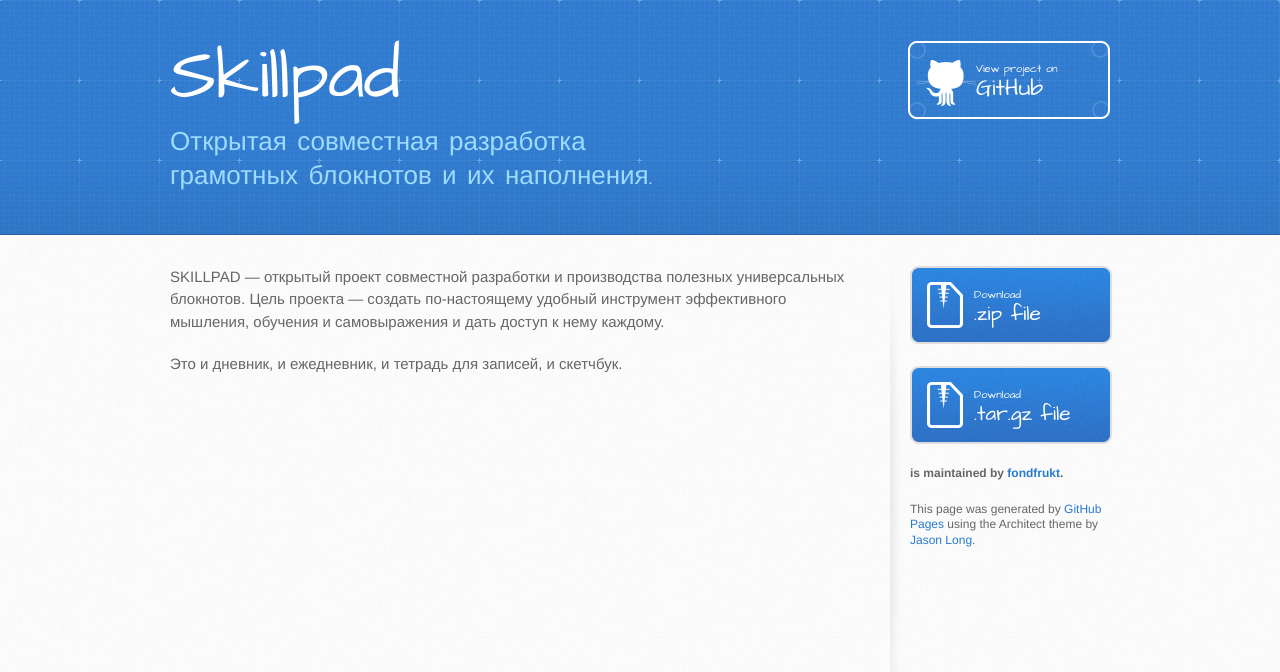
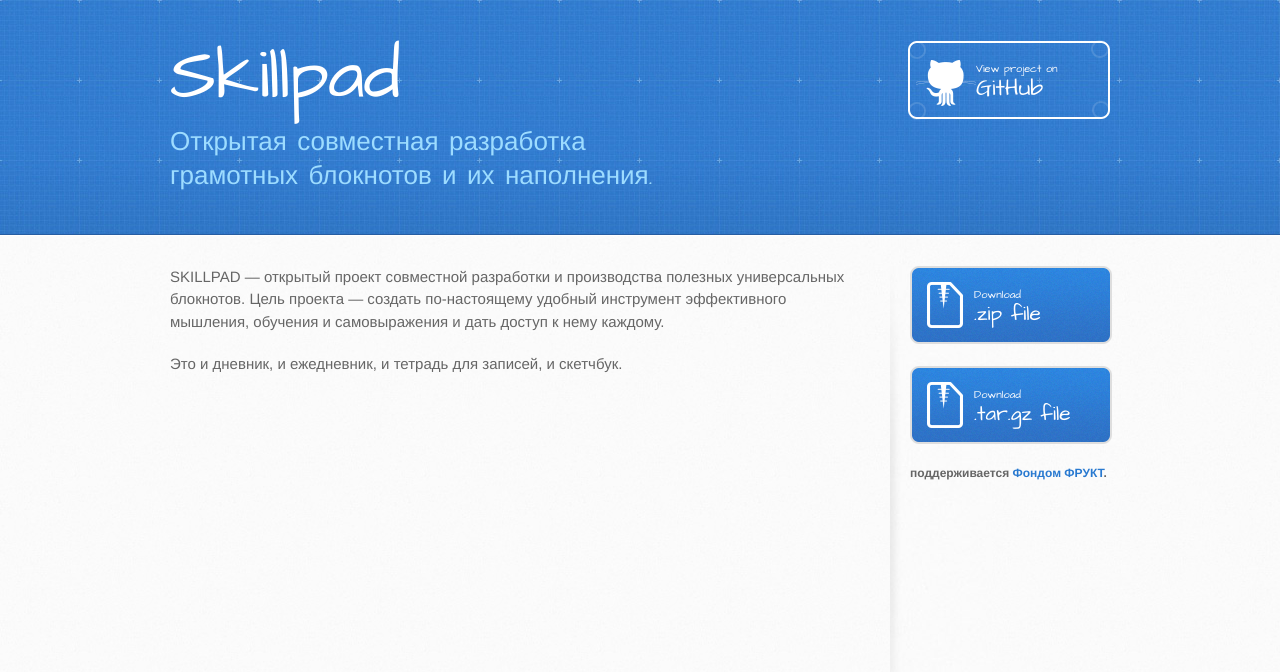
Before and after one commit to DeFUCC/SkillPad, a Jekyll site: the page index.html, which Jekyll copies as it is, in a window 1280 px wide. Shown: the top 672 px of the page. Built offline with Jekyll 4.4.1, drawn with Linux system fonts in a browser that asks for light colours.

Commit message:
Better aside

```diff
--- a/index.html
+++ b/index.html
@@ -43,9 +43,9 @@
             .tar.gz file
           </a>
 
-          <p class="repo-owner"><a href="https://github.com/fondfrukt/SkillPad"></a> is maintained by <a href="https://github.com/fondfrukt">fondfrukt</a>.</p>
+          <p class="repo-owner"><a href="https://github.com/fondfrukt/SkillPad"></a> поддерживается <a href="https://github.com/fondfrukt">Фондом ФРУКТ</a>.</p>
 
-          <p>This page was generated by <a href="https://pages.github.com">GitHub Pages</a> using the Architect theme by <a href="https://twitter.com/jasonlong">Jason Long</a>.</p>
+
         </aside>
       </div>
     </div>
```
